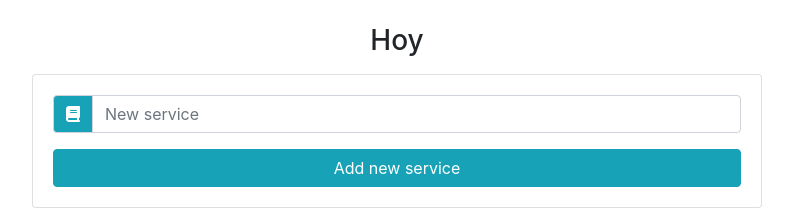
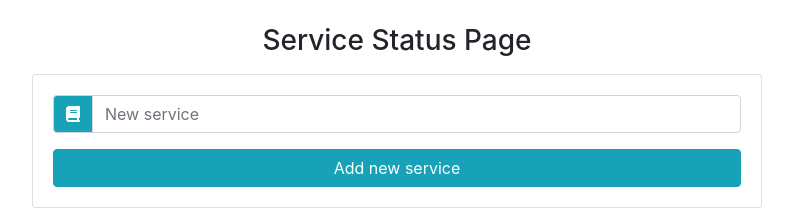
Before and after one commit to Sebelino/service-status-page, a React (Create React App) app in the folder src/main/frontend/: page / in a window 1280 px wide. Shown: the top 210 px of the page, without its empty margins (243-1036 px from the left). Built offline with nearby package versions, Linux system fonts and the light colour scheme; no server answers.

Commit message:
feat: Change header

```diff
--- a/src/main/frontend/src/App.js
+++ b/src/main/frontend/src/App.js
@@ -94,7 +94,7 @@ class App extends Component {
         return (<div className="container">
             <div className="row">
                 <div className="col-10 col-md-8 mx-auto mt-4">
-                    <h3 className="text-capitalize text-center">Hoy</h3>
+                    <h3 className="text-capitalize text-center">Service Status Page</h3>
                     <ServiceInput
                         item={this.state.item}
                         handleChange={this.handleChange}
```
